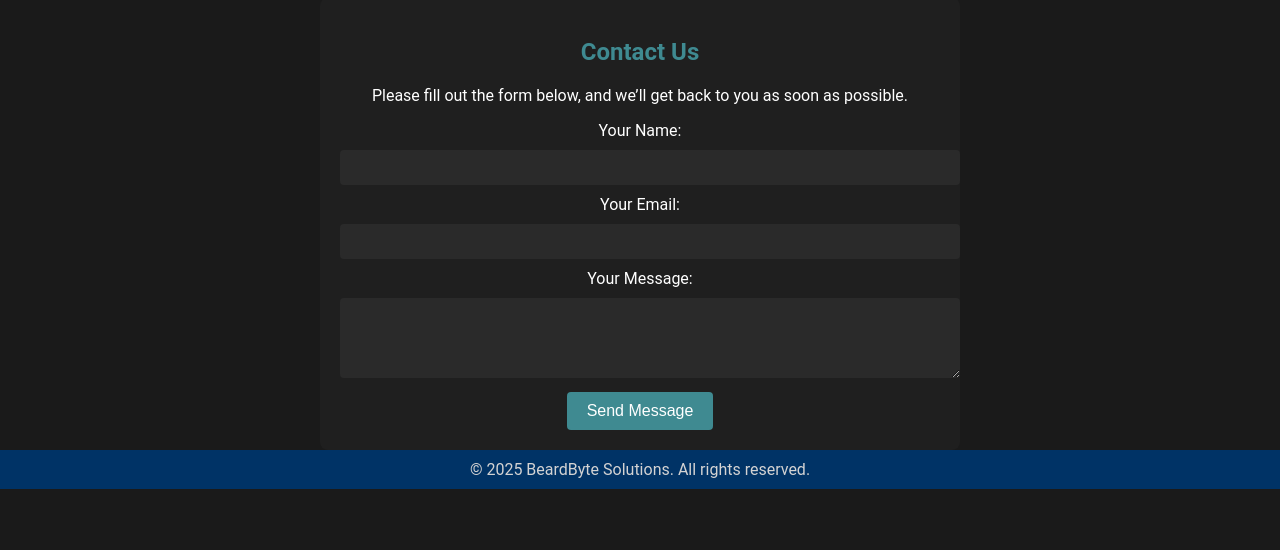
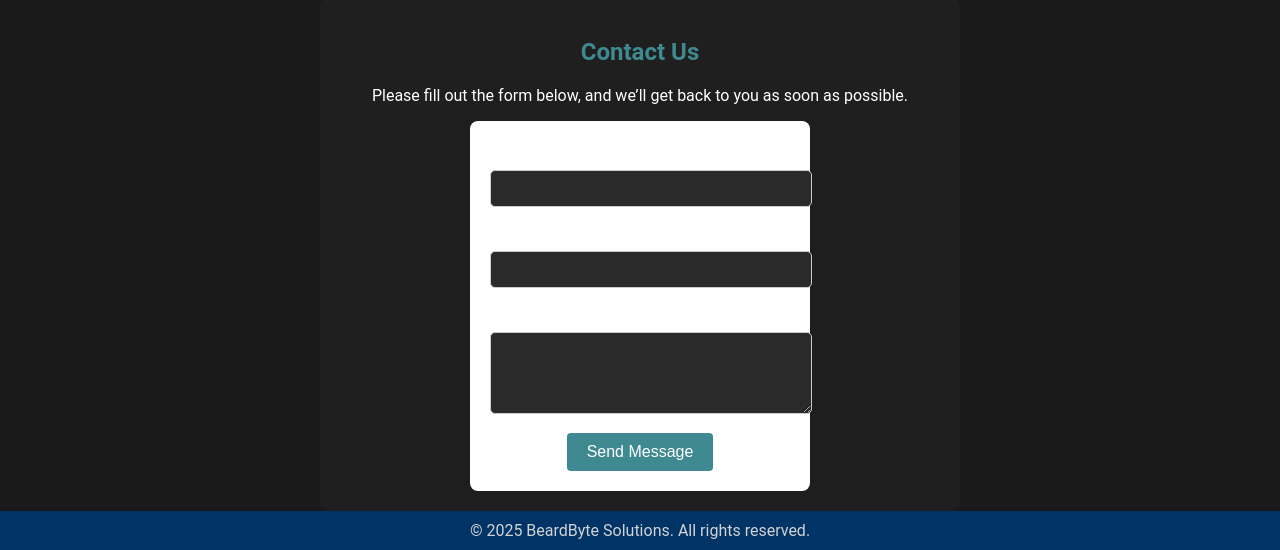
Before and after one commit to BeardByteSolutions/BeardByteSolutions, a plain HTML site: page contact.html in a window 1280 px wide. Shown: the part 542-1092 px from the top of the page. Before the commit the page ends 1031 px from the top, so only its background shows below. Drawn offline with Linux system fonts and the light colour scheme.

Commit message:
Update style.css

```diff
--- a/style.css
+++ b/style.css
@@ -109,3 +109,31 @@ button {
 button:hover {
     background-color: #1f6f76; /* Darker Navy Blue */
 }
+/* Default styles for mobile-first design */
+form {
+    width: 90%; /* Take up most of the screen on small screens */
+    margin: 0 auto;
+    padding: 20px;
+    background-color: #fff;
+    border-radius: 8px;
+    box-shadow: 0 0 15px rgba(0, 0, 0, 0.1);
+}
+
+input, textarea {
+    width: 100%; /* Make inputs fill their container */
+    padding: 10px;
+    margin-bottom: 15px;
+    border: 1px solid #ccc;
+    border-radius: 5px;
+}
+
+/* Desktop styles */
+@media screen and (min-width: 768px) {
+    form {
+        width: 50%; /* Limit the form width to 50% on larger screens */
+    }
+
+    input, textarea {
+        width: 100%; /* Ensure inputs and textareas fill the form container */
+    }
+}
```
